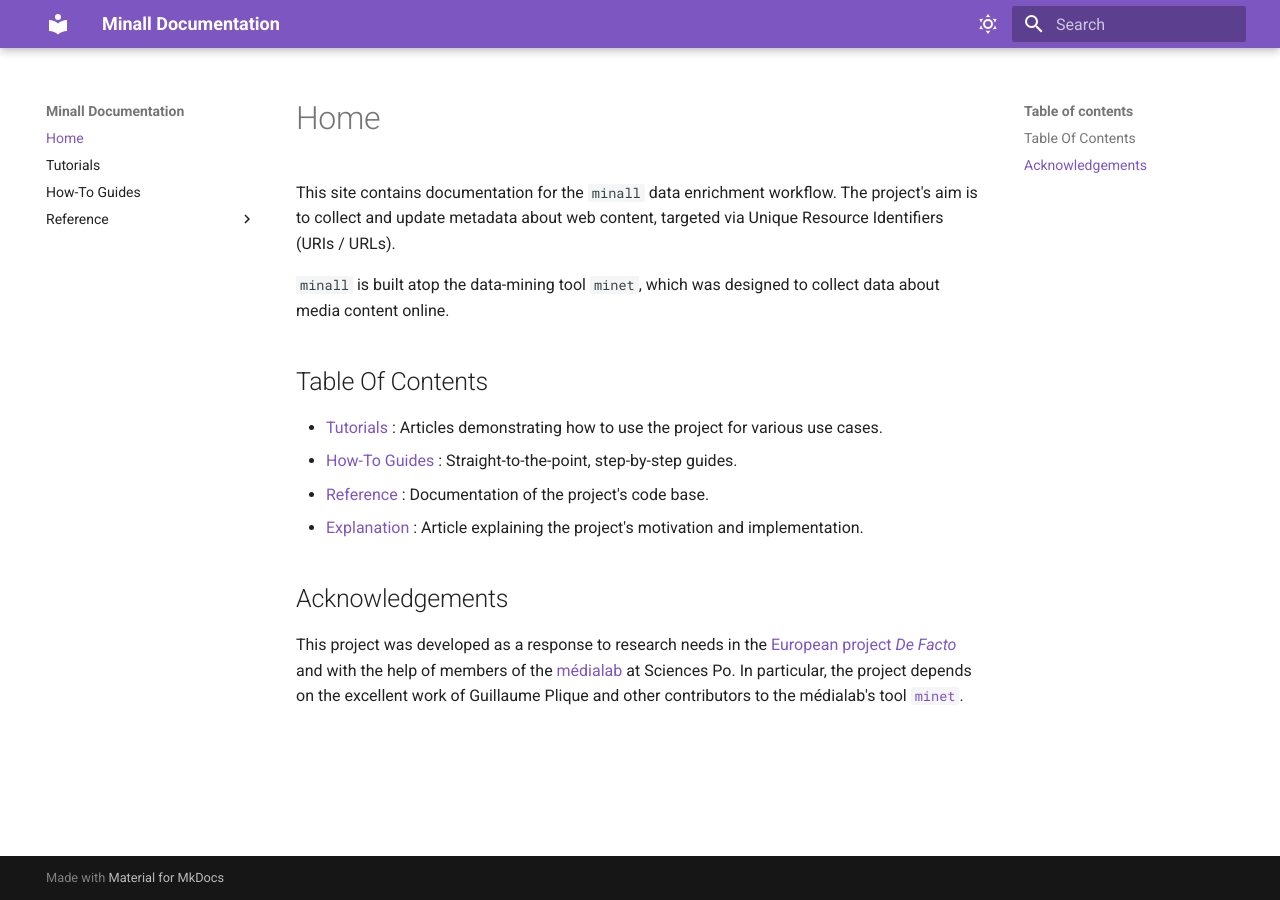
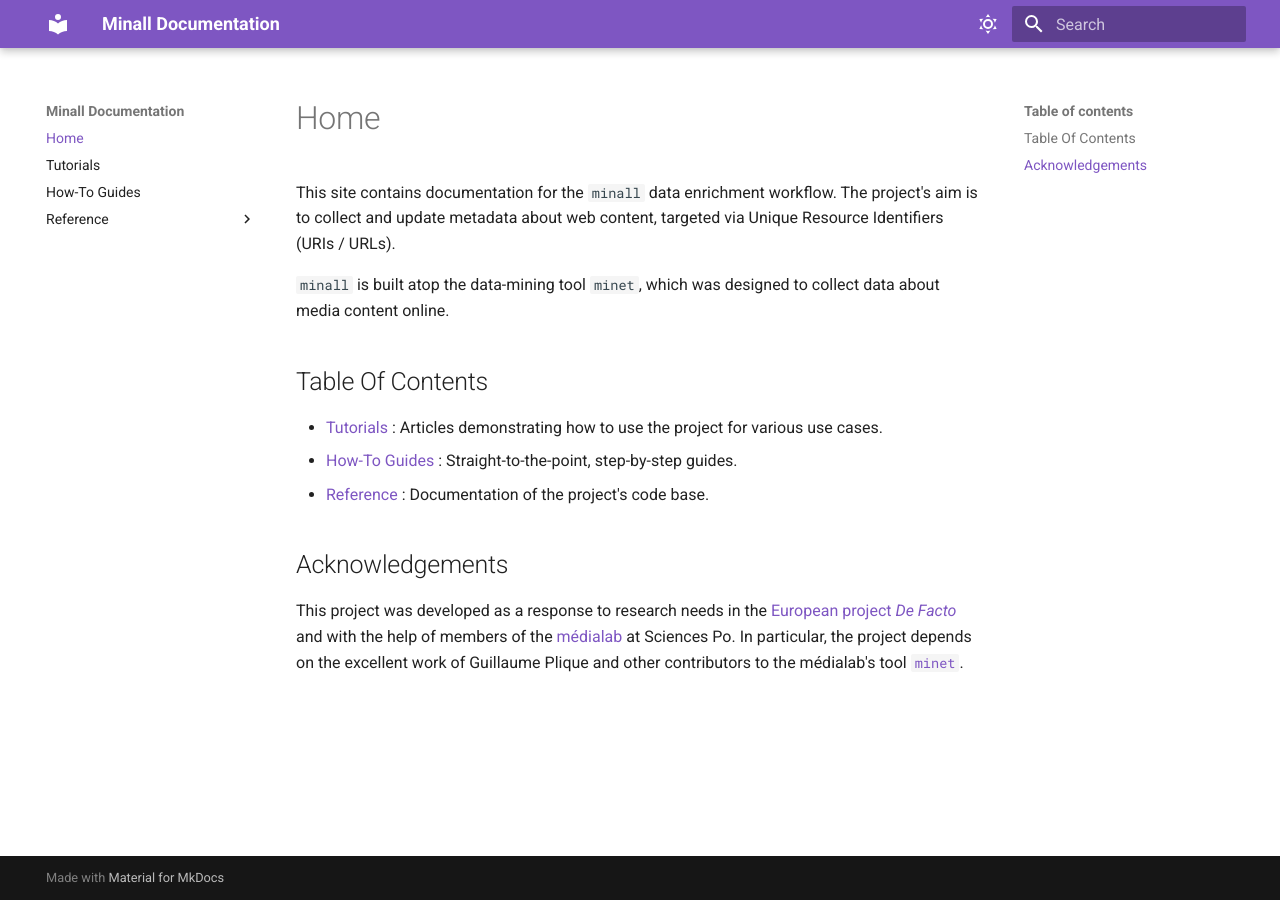
Before and after one commit to medialab/minall, an MkDocs documentation site: the page built from docs/index.md, in a window 1280 px wide. Built offline with MkDocs 1.6.1 and Material for MkDocs 9.7.7, drawn with Linux system fonts in a browser that asks for light colours.

Commit message:
remove explanation page

```diff
--- a/docs/index.md
+++ b/docs/index.md
@@ -7,7 +7,6 @@ This site contains documentation for the `minall` data enrichment workflow. The
 - [Tutorials](tutorials.md) : Articles demonstrating how to use the project for various use cases.
 - [How-To Guides](how-to-guides.md) : Straight-to-the-point, step-by-step guides.
 - [Reference](reference/home.md) : Documentation of the project's code base.
-- [Explanation](explanation.md) : Article explaining the project's motivation and implementation.
 
 
 ## Acknowledgements
```
